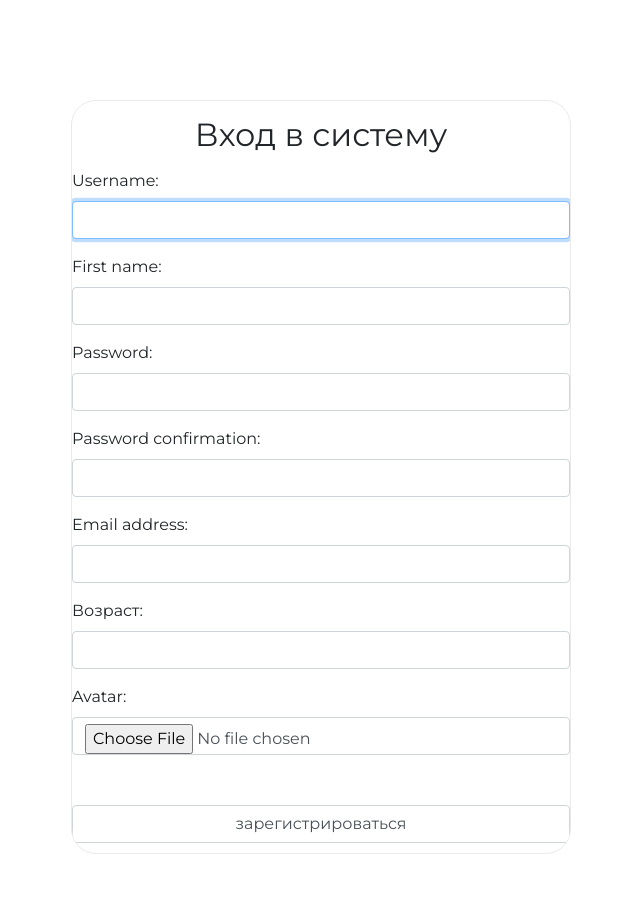
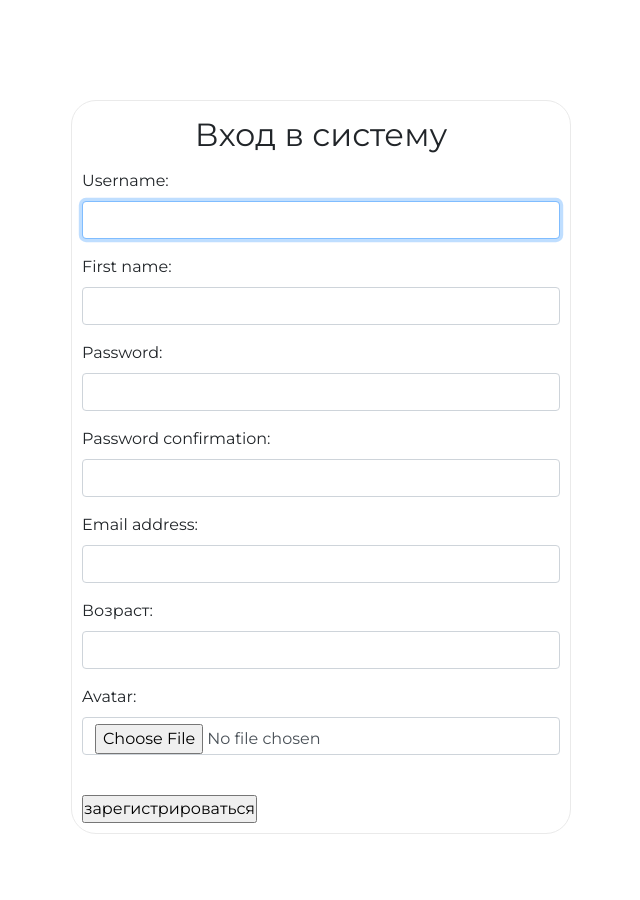
Before and after one commit to leget1987/geekshop, a Django app: page /auth/register/ in a window 1280 px wide. Shown: the whole page, without its empty margins (319-959 px from the left). Run offline with Django 3.2, Linux system fonts and the light colour scheme; some libraries are stand-ins or nearby versions.

Commit message:
Lesson 4. fixed styles

```diff
--- a/authnapp/templates/authnapp/edit.html
+++ b/authnapp/templates/authnapp/edit.html
@@ -9,7 +9,7 @@
     <input class="form-control" type="submit" value="сохранить">
 </form>
 <button class="btn btn-round form-control last">
-    <a href="{% url 'main' %}" class="form-control">
+    <a href="{% url 'main' %}" class="">
         на главную
     </a>
 </button>
--- a/authnapp/templates/authnapp/login.html
+++ b/authnapp/templates/authnapp/login.html
@@ -10,7 +10,7 @@
     <input class="form-control" type="submit" value="войти">
 </form>
 <button class="btn btn-round form-control">
-    <a href="{% url 'auth:register' %}" class="form-control">
+    <a href="{% url 'auth:register' %}" class="" style="text-align: center;">
         зарегистрироваться
     </a>
 </button>
--- a/authnapp/templates/authnapp/register.html
+++ b/authnapp/templates/authnapp/register.html
@@ -7,7 +7,7 @@
     {% csrf_token %}
     {{ register_form.as_p }}
     <br>
-    <input class="form-control" type="submit" value="зарегистрироваться">
+    <input class="" type="submit" value="зарегистрироваться">
 </form>
 
 {% endblock %}
--- a/static/style.css
+++ b/static/style.css
@@ -1104,10 +1104,14 @@ td:first-child {
     margin-bottom: 25px;
 }
 
-.login button a, .login button a:hover {
-    border: 1px solid #eaeaea;
+.login button a {
     color: #555;
     text-decoration: none;
+}
+
+.login button a:hover {
+	border: 1px solid #eaeaea;
+
 }
 
 .login form {
@@ -1124,3 +1128,9 @@ td:first-child {
     width: 300px;
     border-radius: 25px;
 }
+
+
+.form-horizontal {
+	margin-left: 10px;
+	margin-right: 10px;
+}
```
Also changed, not shown: media/users_avatars/product-4.jpg (added).
